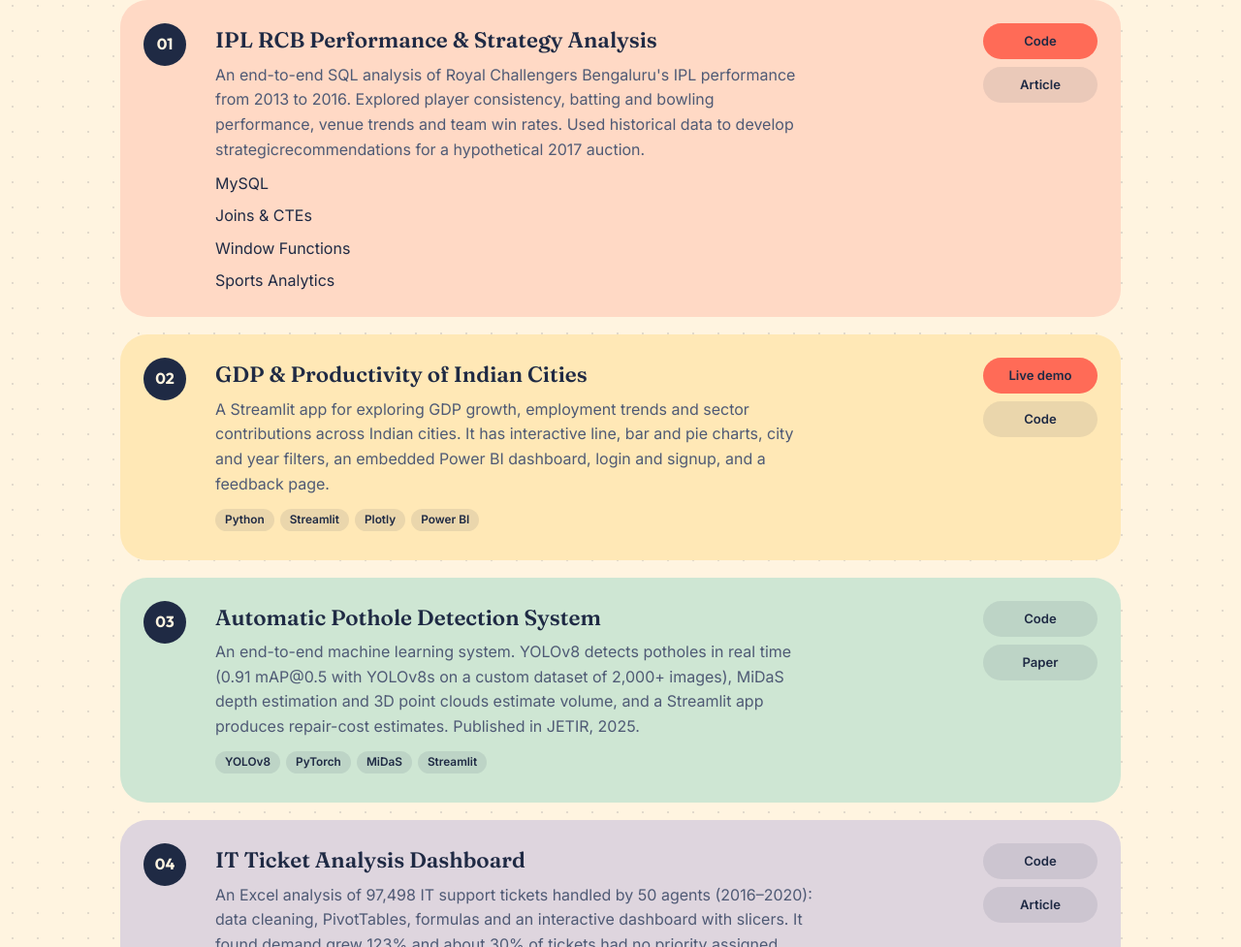
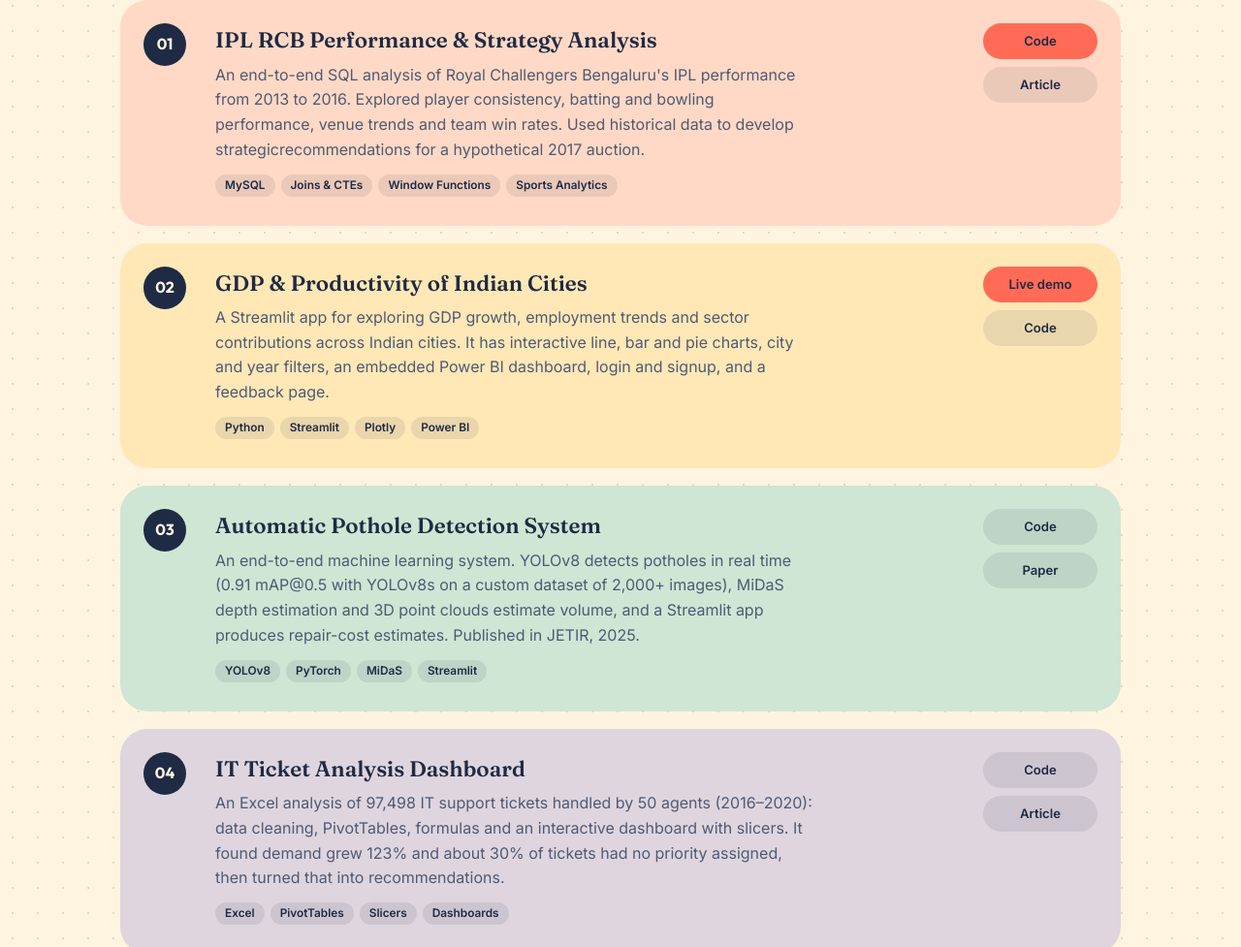
Before and after one commit to Mehwish4610/Portfolio, a plain HTML site: page index.html in a window 1280 px wide. Shown: the part 1099-2076 px from the top of the page at 97% size. Drawn offline with Linux system fonts and the light colour scheme.

Commit message:
Revise project details and enhance readability
Updated project descriptions and links in the portfolio section. Added publication date and improved readability of the content.

```diff
--- a/index.html
+++ b/index.html
@@ -280,7 +280,7 @@ section{border-top:0;padding:56px 0}
   <div class="rows">
 
 
-    <div class="row rv"><span class="n">01</span><div><h3>IPL RCB Performance & Strategy Analysis</h3><p>An end-to-end SQL analysis of Royal Challengers Bengaluru's IPL performance from 2013 to 2016. Explored player consistency, batting and bowling performance, venue trends and team win rates. Used historical data to develop strategicrecommendations for a hypothetical 2017 auction.</p><div class="lk"><span>MySQL</span><span>Joins & CTEs</span><span>Window Functions</span><span>Sports Analytics</span></div></div><div class="lk"><a class="btn p sm" href="https://github.com/Mehwish4610/IPL-RCB-SQL-Data-Analysis" target="_blank" rel="noopener">Code</a> <a class="btn sm" href="https://medium.com/@mehwishafreen10303/from-sql-queries-to-ipl-strategy-analyzing-rcbs-performance-using-mysql-3c2f999dc2c0?sharedUserId=mehwishafreen10303" target="_blank" rel="noopener">Article</a></div></div>
+    <div class="row rv"><span class="n">01</span><div><h3>IPL RCB Performance & Strategy Analysis</h3><p>An end-to-end SQL analysis of Royal Challengers Bengaluru's IPL performance from 2013 to 2016. Explored player consistency, batting and bowling performance, venue trends and team win rates. Used historical data to develop strategicrecommendations for a hypothetical 2017 auction.</p><div class="tg"><span>MySQL</span><span>Joins & CTEs</span><span>Window Functions</span><span>Sports Analytics</span></div></div><div class="lk"><a class="btn p sm" href="https://github.com/Mehwish4610/IPL-RCB-SQL-Data-Analysis" target="_blank" rel="noopener">Code</a> <a class="btn sm" href="https://medium.com/@mehwishafreen10303/from-sql-queries-to-ipl-strategy-analyzing-rcbs-performance-using-mysql-3c2f999dc2c0?sharedUserId=mehwishafreen10303" target="_blank" rel="noopener">Article</a></div></div>
     <div class="row rv"><span class="n">02</span><div><h3>GDP &amp; Productivity of Indian Cities</h3><p>A Streamlit app for exploring GDP growth, employment trends and sector contributions across Indian cities. It has interactive line, bar and pie charts, city and year filters, an embedded Power BI dashboard, login and signup, and a feedback page.</p><div class="tg"><span>Python</span><span>Streamlit</span><span>Plotly</span><span>Power BI</span></div></div><div class="lk"><a class="btn p sm" href="https://gdp-appucivityvisualisationapp-6amnwngduzcvvmu522th2l.streamlit.app/" target="_blank" rel="noopener">Live demo</a><a class="btn sm" href="https://github.com/Mehwish4610/GDP-ProducivityVisualisationApp" target="_blank" rel="noopener">Code</a></div></div>
     <div class="row rv"><span class="n">03</span><div><h3>Automatic Pothole Detection System</h3><p>An end-to-end machine learning system. YOLOv8 detects potholes in real time (0.91 mAP@0.5 with YOLOv8s on a custom dataset of 2,000+ images), MiDaS depth estimation and 3D point clouds estimate volume, and a Streamlit app produces repair-cost estimates. Published in JETIR, 2025.</p><div class="tg"><span>YOLOv8</span><span>PyTorch</span><span>MiDaS</span><span>Streamlit</span></div></div><div class="lk"><a class="btn sm" href="https://github.com/Mehwish4610/automatic-pothole-detection-system" target="_blank" rel="noopener">Code</a><a class="btn sm" href="https://www.jetir.org/view?paper=JETIR2505831" target="_blank" rel="noopener">Paper</a></div></div>
     <div class="row rv"><span class="n">04</span><div><h3>IT Ticket Analysis Dashboard</h3><p>An Excel analysis of 97,498 IT support tickets handled by 50 agents (2016–2020): data cleaning, PivotTables, formulas and an interactive dashboard with slicers. It found demand grew 123% and about 30% of tickets had no priority assigned, then turned that into recommendations.</p><div class="tg"><span>Excel</span><span>PivotTables</span><span>Slicers</span><span>Dashboards</span></div></div><div class="lk"><a class="btn sm" href="https://github.com/Mehwish4610/excel-it-ticket-analysis" target="_blank" rel="noopener">Code</a><a class="btn sm" href="https://medium.com/@mehwishafreen10303/analyzing-97-000-it-support-tickets-in-excel-from-raw-data-to-business-insights-ae9a06fffe2e" target="_blank" rel="noopener">Article</a></div></div>
```
